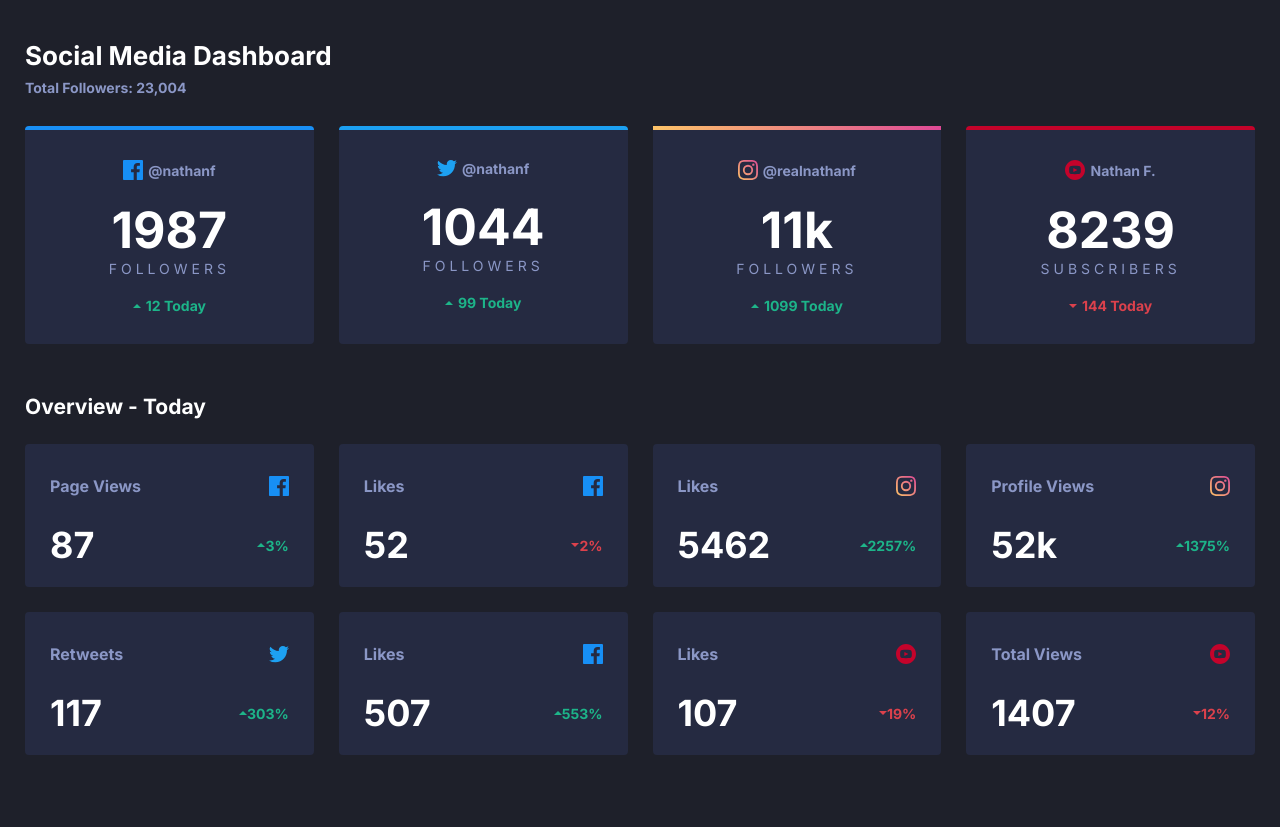
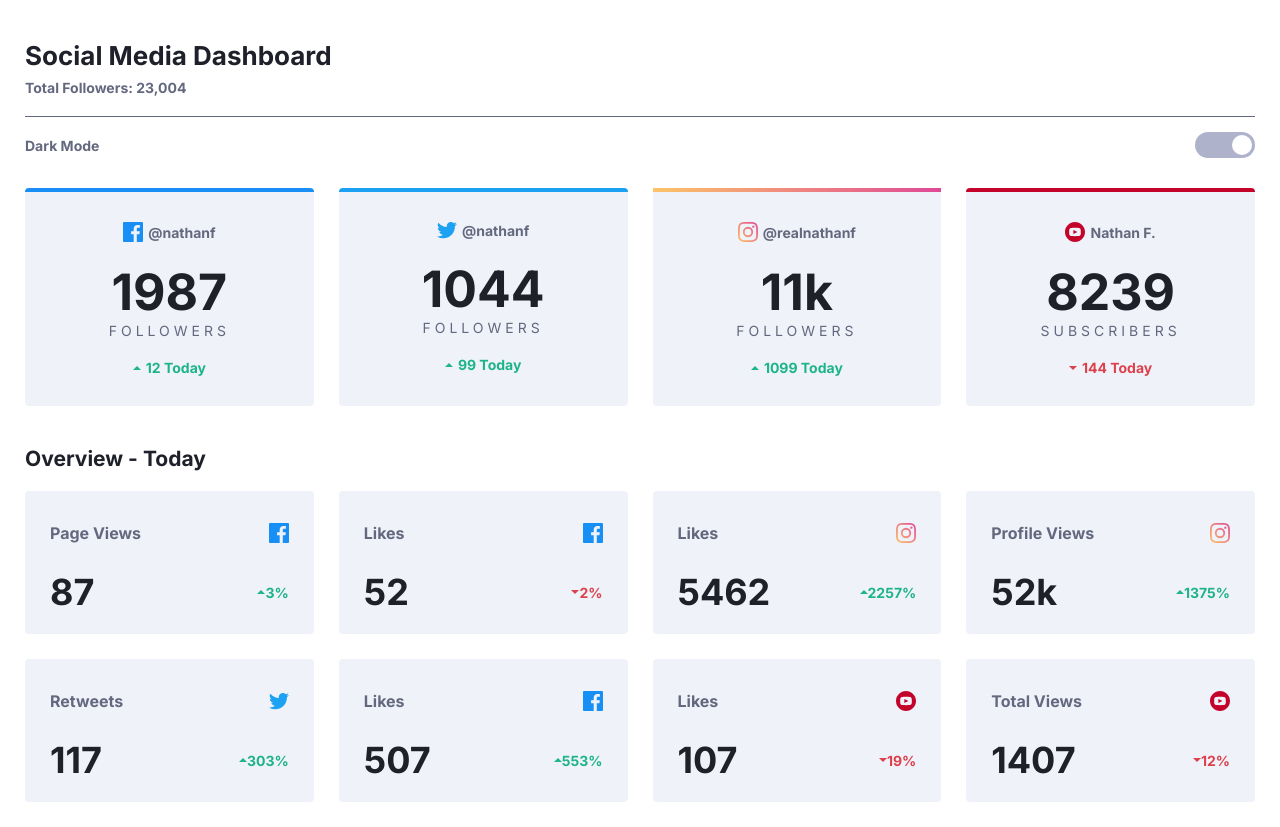
Before and after one commit to lemorles/challenge-social-media-dashboard, a plain HTML site: page index.html in a window 1280 px wide. Before the commit the page ends 800 px from the top, so only its background shows below. Drawn offline with Linux system fonts and the light colour scheme.

Commit message:
challenge completed!

```diff
--- a/css/styles.css
+++ b/css/styles.css
@@ -38,6 +38,26 @@
   --text-secondary-dark: hsl(228, 34%, 66%);
 }
 
+#checkbox {
+  display: none;
+}
+
+#checkbox:checked ~ .color-wrapper .toggle::before {
+  transform: translateX(0);
+}
+
+#checkbox:checked ~ .color-wrapper {
+  --toogle: linear-gradient(
+    to right,
+    hsl(210, 78%, 56%) 0%,
+    hsl(146, 68%, 55%) 100%
+  );
+  --bg-primary: hsl(230, 17%, 14%);
+  --card-bg: hsl(228, 28%, 20%);
+  --text-primary: hsl(0, 0%, 100%);
+  --text-secondary: hsl(228, 34%, 66%);
+}
+
 /* Reset */
 * {
   margin: 0;
@@ -52,8 +72,6 @@ html {
 body {
   font-size: 14rem;
   font-family: "Inter", sans-serif;
-  background: var(--bg-primary);
-  color: var(--text-primary);
 }
 
 ul,
@@ -77,9 +95,15 @@ p {
   padding: 0;
 }
 
+.color-wrapper {
+  min-height: 100vh;
+  background: var(--bg-primary);
+  color: var(--text-primary);
+}
+
 .wrapper {
   max-width: 1350px;
-  margin: auto;
+  margin: 0 auto;
 }
 
 /* Header */
@@ -98,6 +122,41 @@ p {
   color: var(--text-secondary);
 }
 
+.header-followers {
+  border-bottom: 1px solid var(--text-secondary);
+  padding-bottom: 20px;
+}
+
+.dark-mode {
+  display: flex;
+  justify-content: space-between;
+  align-items: center;
+  margin-top: 15px;
+}
+
+.toggle {
+  display: block;
+  padding: 3px;
+  height: 26px;
+  width: 60px;
+  border-radius: 50px;
+  background: var(--toogle);
+  box-sizing: border-box;
+  cursor: pointer;
+}
+
+.toggle::before {
+  content: "";
+  display: block;
+  width: 20px;
+  height: 20px;
+  background: var(--bg-primary);
+  border-radius: 50%;
+  transform: translateX(34px);
+  transition: 0.3s;
+  will-change: transform;
+}
+
 .grid {
   display: grid;
   row-gap: 25px;
@@ -105,8 +164,12 @@ p {
 }
 
 /* Section */
-.counters {
-  margin: 0 25px;
+.section {
+  padding: 0 25px;
+}
+
+#overview {
+  padding-bottom: 25px;
 }
 
 /* Card */
@@ -173,8 +236,8 @@ p {
 }
 
 /* Overview */
-section h2 {
-  margin: 50px 0 25px;
+.overview {
+  padding: 40px 25px 20px;
 }
 
 .card-grid {
@@ -240,27 +303,7 @@ section h2 {
 @media screen and (min-width: 1200px) {
   .grid {
     grid-template-columns: repeat(4, 1fr);
+    max-width: 1350px;
+    margin: auto;
   }
 }
-
-@media (prefers-color-scheme: light) {
-  body {
-    background: var(--bg-primary-dark);
-    color: var(--text-primary-dark);
-  }
-
-  .card {
-    background: var(--card-bg-dark);
-  }
-
-  .header p,
-  .card-social,
-  .card-followers,
-  .card-overview--title {
-    color: var(--text-secondary-dark);
-  }
-
-  .card {
-    background: var(--card-bg-dark);
-  }
-}
--- a/index.html
+++ b/index.html
@@ -19,15 +19,21 @@
     <title>Frontend Mentor | [Challenge Name Here]</title>
   </head>
   <body>
-    <div class="wrapper">
-      <header class="header">
+    <input type="checkbox" id="checkbox" />
+    <div class="color-wrapper">
+      <!-- header -->
+      <header class="header wrapper">
         <h1>Social Media Dashboard</h1>
-        <p>Total Followers: 23,004</p>
+        <p class="header-followers">Total Followers: 23,004</p>
         <!-- Dark Mode -->
+        <p class="dark-mode">
+          Dark Mode
+          <label class="toggle" for="checkbox"></label>
+        </p>
       </header>
 
       <!-- section counters -->
-      <section class="counters grid">
+      <section class="section grid">
         <article class="card facebook">
           <p class="card-social">
             <img src="./images/icon-facebook.svg" alt="" />@nathanf
@@ -74,9 +80,10 @@
       </section>
 
       <!-- section overview -->
-      <section class="overview counters">
+      <div class="overview wrapper">
         <h2>Overview - Today</h2>
-        <div class="grid">
+      </div>
+      <section class="section grid" id="overview">
         <article class="card card-grid">
           <p class="card-overview--title">Page Views</p>
           <p class="card-overview--percent">
@@ -164,7 +171,6 @@
             <img src="./images/icon-down.svg" alt="" />12%
           </p>
         </article>
-        </div>
       </section>
     </div>
   </body>
```
Lines whose indentation alone changed are shown as unchanged.
